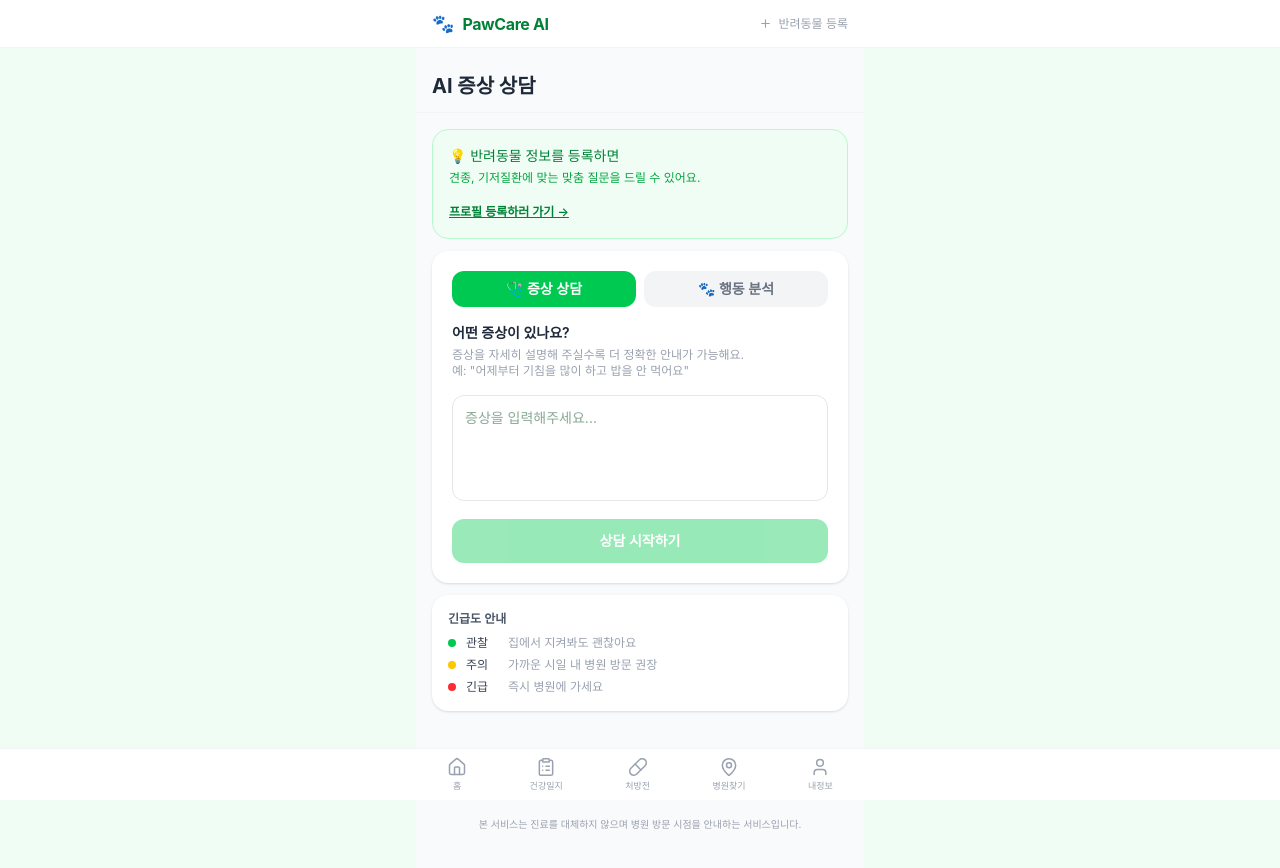
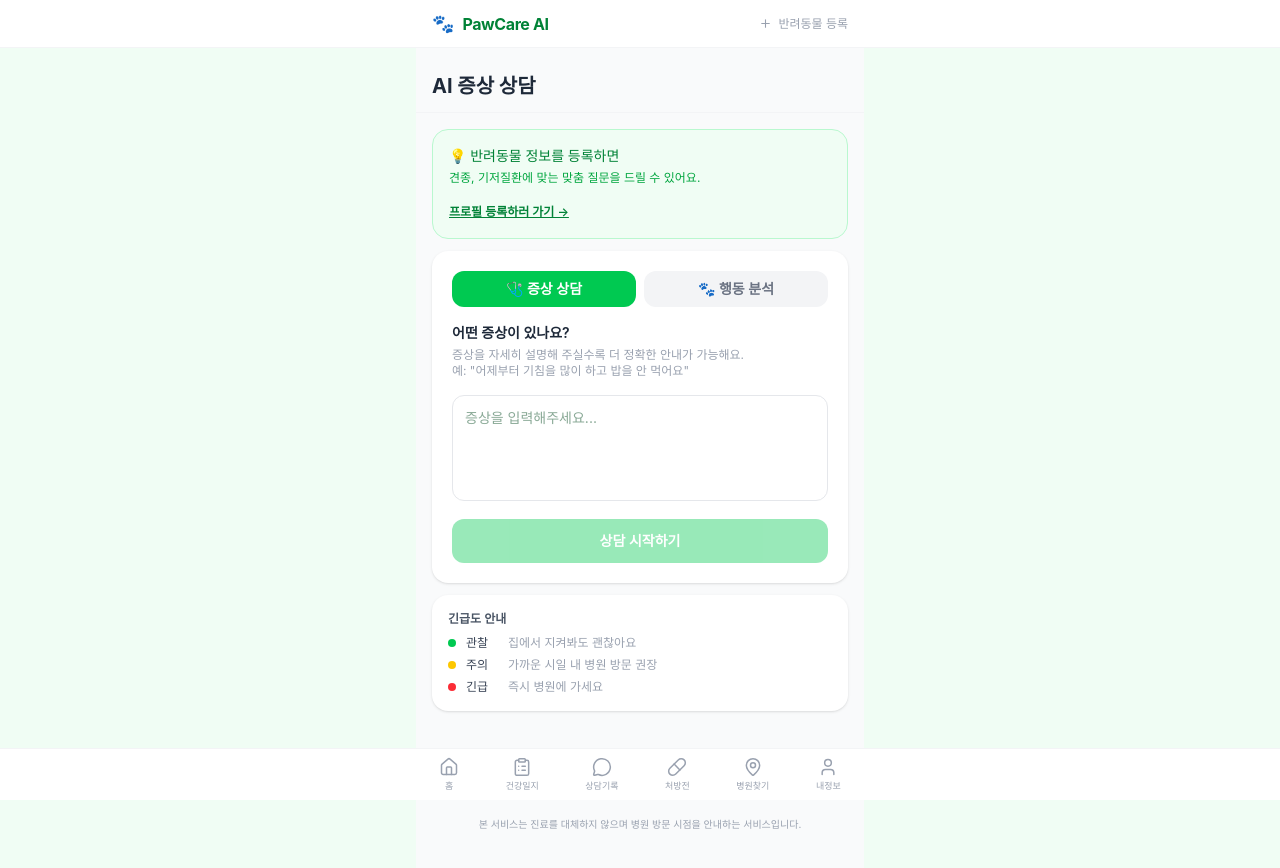
Before and after one commit to wookie1102/pawcare-ai, a Next.js app: page /chat in a window 1280 px wide. Shown: the top 868 px of the page. Built offline with nearby package versions, Linux system fonts and the light colour scheme.

Commit message:
Restore consultation history tab in bottom nav

```diff
--- a/components/navigation/BottomNav.tsx
+++ b/components/navigation/BottomNav.tsx
@@ -2,11 +2,12 @@
 
 import Link from 'next/link'
 import { usePathname } from 'next/navigation'
-import { Home, ClipboardList, Pill, MapPin, User } from 'lucide-react'
+import { Home, ClipboardList, MessageCircle, Pill, MapPin, User } from 'lucide-react'
 
 const navItems = [
   { href: '/home', icon: Home, label: '홈' },
   { href: '/health', icon: ClipboardList, label: '건강일지' },
+  { href: '/history', icon: MessageCircle, label: '상담기록' },
   { href: '/prescription', icon: Pill, label: '처방전' },
   { href: '/hospitals', icon: MapPin, label: '병원찾기' },
   { href: '/profile', icon: User, label: '내정보' },
@@ -24,7 +25,7 @@ export default function BottomNav() {
             <Link
               key={href}
               href={href}
-              className={`flex flex-col items-center gap-0.5 py-2 px-2 rounded-xl transition-colors ${
+              className={`flex flex-col items-center gap-0.5 py-2 px-1 rounded-xl transition-colors ${
                 isActive ? 'text-green-600' : 'text-gray-400'
               }`}
             >
```
